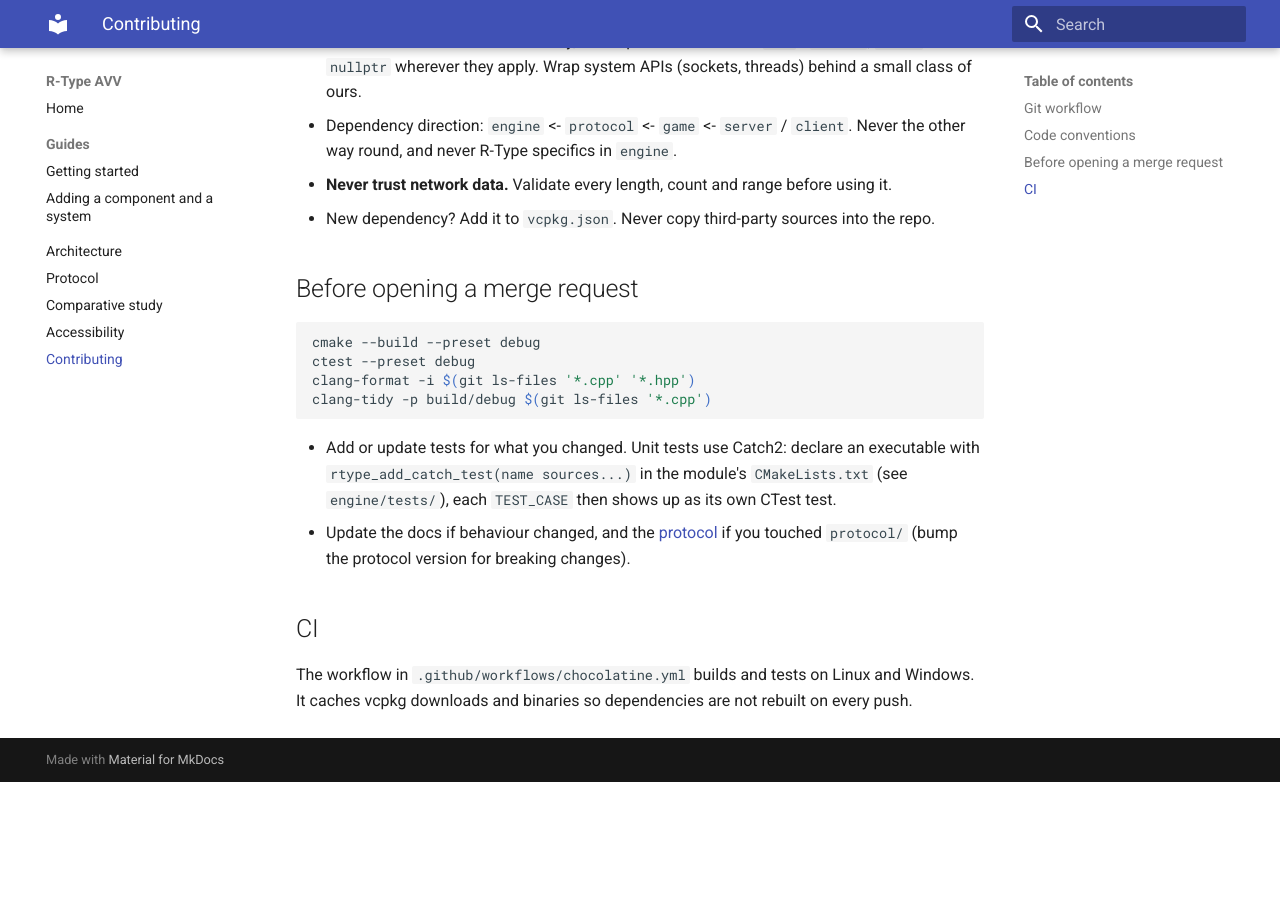
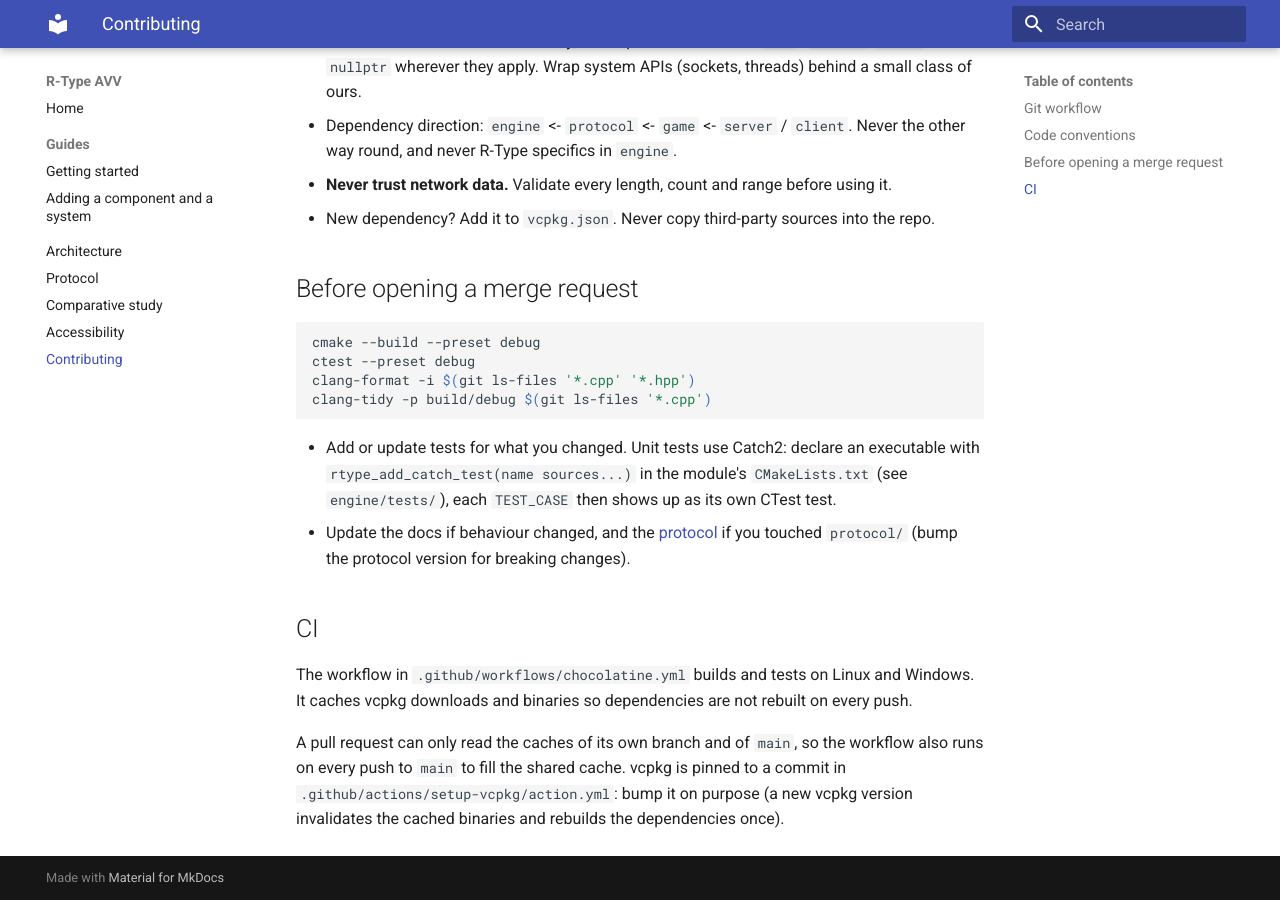
Before and after one commit to Chezrush/R-TYPE, an MkDocs documentation site: the page built from docs/contributing.md, in a window 1280 px wide and 900 px high, scrolled down 935 px. Built offline with MkDocs 1.6.1 and Material for MkDocs 9.7.7, drawn with Linux system fonts in a browser that asks for light colours; before the commit the page ends 1717 px from its top, so only the background shows below that.

Commit message:
ci(ci): cache vcpkg on main and pin vcpkg
Closes #46

```diff
--- a/docs/contributing.md
+++ b/docs/contributing.md
@@ -54,3 +54,8 @@ clang-tidy -p build/debug $(git ls-files '*.cpp')
 
 The workflow in `.github/workflows/chocolatine.yml` builds and tests on Linux and Windows. It caches
 vcpkg downloads and binaries so dependencies are not rebuilt on every push.
+
+A pull request can only read the caches of its own branch and of `main`, so the workflow also
+runs on every push to `main` to fill the shared cache. vcpkg is pinned to a commit in
+`.github/actions/setup-vcpkg/action.yml`: bump it on purpose (a new vcpkg version invalidates
+the cached binaries and rebuilds the dependencies once).
```
Also changed, not shown: 2 other files.
